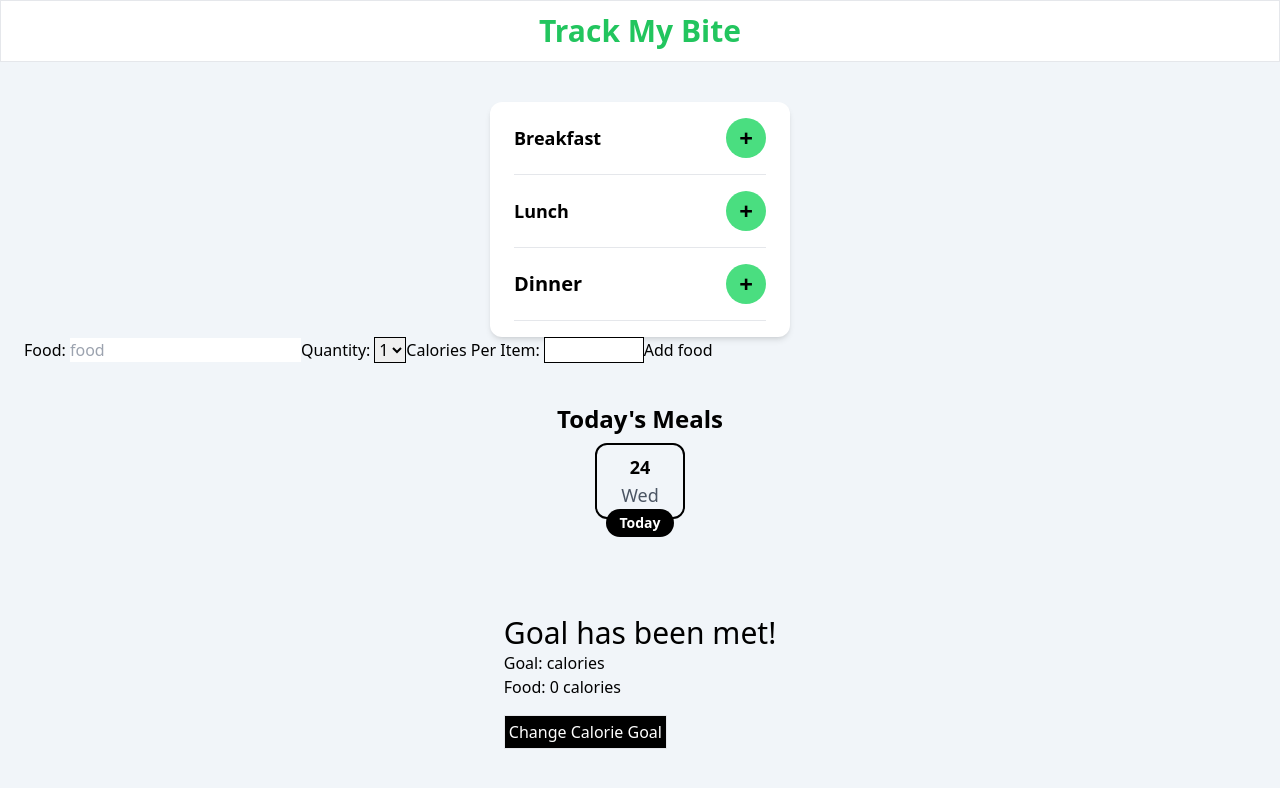
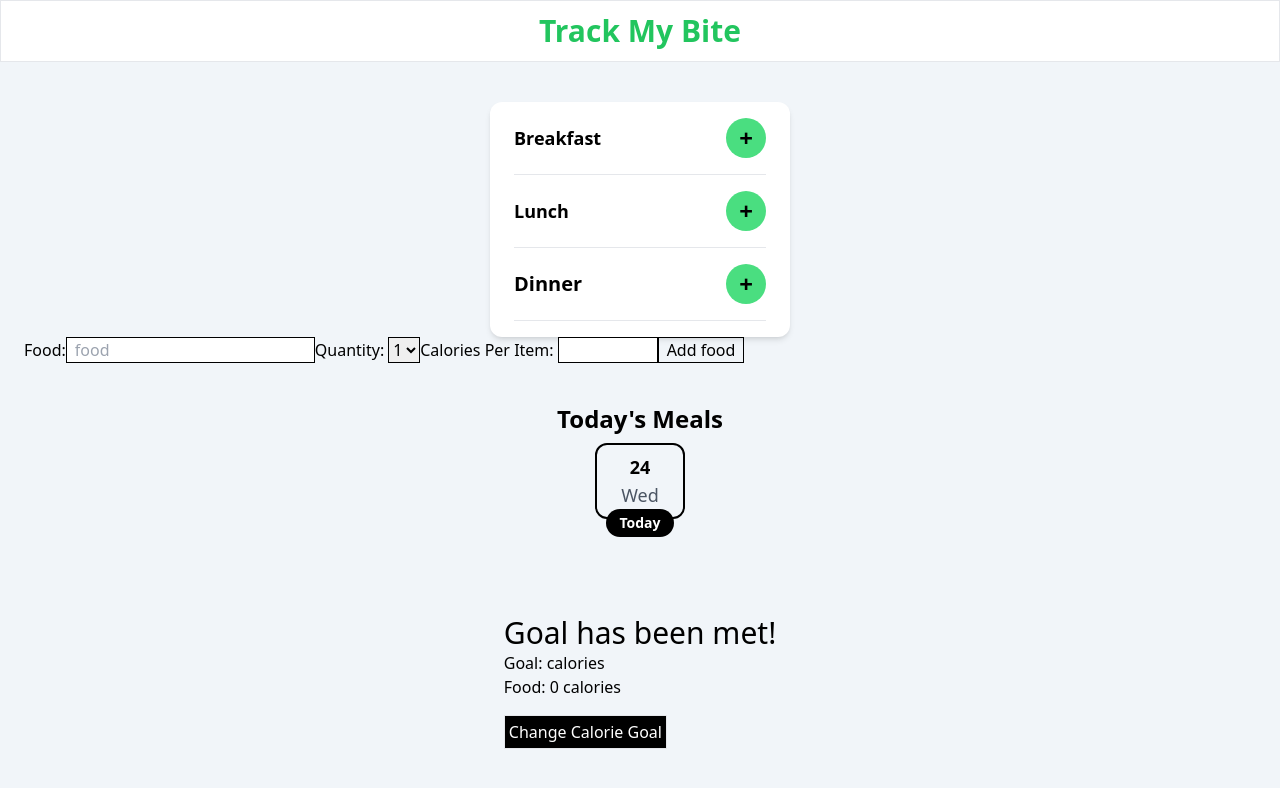
Before and after one commit to Jesusborjas006/TrackMyBite, a React (Vite) app: page /home in a window 1280 px wide. Shown: the top 788 px of the page. Built offline with nearby package versions, Linux system fonts and the light colour scheme.

Commit message:
Remove old form component and create new one with form logic implemented

```diff
--- a/src/App.tsx
+++ b/src/App.tsx
@@ -1,12 +1,12 @@
 import { useEffect, useState } from "react";
 import { MealType } from "./types";
-import AddPostMeal from "./components/AddPostMeal";
 import Meals from "./components/Meals";
 import { Route, Routes } from "react-router-dom";
 import Login from "./pages/Login";
 import Navbar from "./components/Navbar";
 import Profile from "./pages/Profile";
 import EditProfile from "./pages/EditProfile";
+import AddPostMealModal from "./components/AddPostMealModal";
 
 function App() {
   const [userInfo, setUserInfo] = useState({
@@ -28,11 +28,6 @@ function App() {
   const [isDisplayed, setIsDisplayed] = useState(true);
   const [breakfastInput, setBreakfastInput] = useState("");
   const [mealType, setMealType] = useState("");
-  const [mealInfo, setMealInfo] = useState({
-    food: "",
-    quantity: 1,
-    calories: "",
-  });
 
   console.log(detailedMeals);
   console.log("meal type: ", mealType);
@@ -53,7 +48,10 @@ function App() {
   }, [meals, userInfo.calorieGoal]);
 
   const addNewMeal = (newMeal: MealType) => {
-    setMeals((prevMeals) => [...prevMeals, newMeal]);
+    setDetailedMeals({
+      ...detailedMeals,
+      [mealType]: [...detailedMeals[mealType], newMeal],
+    });
   };
 
   const removeMeal = (id: number) => {
@@ -61,33 +59,6 @@ function App() {
       return meal.id !== id;
     });
     setMeals(filteredMeals);
-  };
-
-  // const handleFormDisplay = () => {
-  //   setIsDisplayed((prev) => !prev);
-  // };
-
-  const handleChange = (e) => {
-    setMealInfo({ ...mealInfo, [e.target.name]: e.target.value });
-  };
-
-  const submitNewFood = (e) => {
-    e.preventDefault();
-
-    if (mealInfo.food && mealInfo.calories) {
-      const newMeal = {
-        id: Date.now(),
-        food: mealInfo.food,
-        quantity: mealInfo.quantity,
-        calories: mealInfo.calories,
-      };
-
-      setDetailedMeals({
-        ...detailedMeals,
-        [mealType]: [...detailedMeals[mealType], newMeal],
-      });
-      setMealInfo({ food: "", quantity: 1, calories: "" });
-    }
   };
 
   const getMealTypeClicked = (type) => {
@@ -142,42 +113,7 @@ function App() {
                     <hr />
                   </ul>
                 </div>
-                <form className={isDisplayed ? "block" : "hidden"}>
-                  <label>Food: </label>
-                  <input
-                    type="text"
-                    placeholder="food"
-                    name="food"
-                    value={mealInfo.food}
-                    onChange={handleChange}
-                  />
-                  <label htmlFor="quantity">
-                    Quantity:
-                    <select
-                      className="border border-black ml-1"
-                      id="qauntity"
-                      name="quantity"
-                      value={mealInfo.quantity}
-                      onChange={handleChange}
-                    >
-                      <option value={1}>1</option>
-                      <option value={2}>2</option>
-                      <option value={3}>3</option>
-                    </select>
-                  </label>
-                  <label htmlFor="calories">
-                    Calories Per Item:
-                    <input
-                      className="border border-black ml-1 w-[100px]"
-                      id="calories"
-                      type="number"
-                      name="calories"
-                      value={mealInfo.calories}
-                      onChange={handleChange}
-                    />
-                  </label>
-                  <button onClick={submitNewFood}>Add food</button>
-                </form>
+                <AddPostMealModal addNewMeal={addNewMeal} />
                 <Meals
                   meals={meals}
                   removeMeal={removeMeal}
--- a/src/components/AddPostMeal.tsx
+++ b/src/components/AddPostMealModal.tsx
@@ -1,12 +1,12 @@
 import { useState } from "react";
 import { MealType } from "../types";
 
-interface AddPostMealProps {
+interface AddPostMealModalProps {
   addNewMeal: (newMeal: MealType) => void;
 }
 
-const AddPostMeal = ({ addNewMeal }: AddPostMealProps) => {
-  const [meal, setMeal] = useState({
+const AddPostMealModal = ({ addNewMeal }: AddPostMealModalProps) => {
+  const [mealInfo, setMealInfo] = useState({
     food: "",
     quantity: 1,
     calories: "",
@@ -15,44 +15,44 @@ const AddPostMeal = ({ addNewMeal }: AddPostMealProps) => {
   const handleChange = (
     e: React.ChangeEvent<HTMLInputElement | HTMLSelectElement>
   ) => {
-    setMeal({ ...meal, [e.target.name]: e.target.value });
+    setMealInfo({ ...mealInfo, [e.target.name]: e.target.value });
   };
 
   const onSubmit = (e: { preventDefault: () => void }) => {
     e.preventDefault();
-    if (meal.food && meal.quantity && meal.calories) {
+
+    if (mealInfo.food && mealInfo.quantity && mealInfo.calories) {
       const newMeal = {
         id: Date.now(),
-        food: meal.food,
-        quantity: meal.quantity,
-        calories: meal.calories,
+        food: mealInfo.food,
+        quantity: mealInfo.quantity,
+        calories: mealInfo.calories,
       };
       addNewMeal(newMeal);
-      setMeal({ food: "", quantity: 1, calories: "" });
+      setMealInfo({ food: "", quantity: 1, calories: "" });
     }
   };
 
   return (
-    <form className="flex justify-center gap-x-4 mt-10">
-      <label htmlFor="food">
+    <form>
+      <label>
         Food:
         <input
-          className="border border-black ml-1"
-          id="food"
+          className="border border-black px-2"
           type="text"
+          placeholder="food"
           name="food"
-          value={meal.food}
+          value={mealInfo.food}
           onChange={handleChange}
         />
       </label>
-
       <label htmlFor="quantity">
         Quantity:
         <select
           className="border border-black ml-1"
           id="qauntity"
           name="quantity"
-          value={meal.quantity}
+          value={mealInfo.quantity}
           onChange={handleChange}
         >
           <option value={1}>1</option>
@@ -60,7 +60,6 @@ const AddPostMeal = ({ addNewMeal }: AddPostMealProps) => {
           <option value={3}>3</option>
         </select>
       </label>
-
       <label htmlFor="calories">
         Calories Per Item:
         <input
@@ -68,16 +67,15 @@ const AddPostMeal = ({ addNewMeal }: AddPostMealProps) => {
           id="calories"
           type="number"
           name="calories"
-          value={meal.calories}
+          value={mealInfo.calories}
           onChange={handleChange}
         />
       </label>
-
       <button className="border border-black px-2" onClick={onSubmit}>
-        Add Meal
+        Add food
       </button>
     </form>
   );
 };
 
-export default AddPostMeal;
+export default AddPostMealModal;
```
